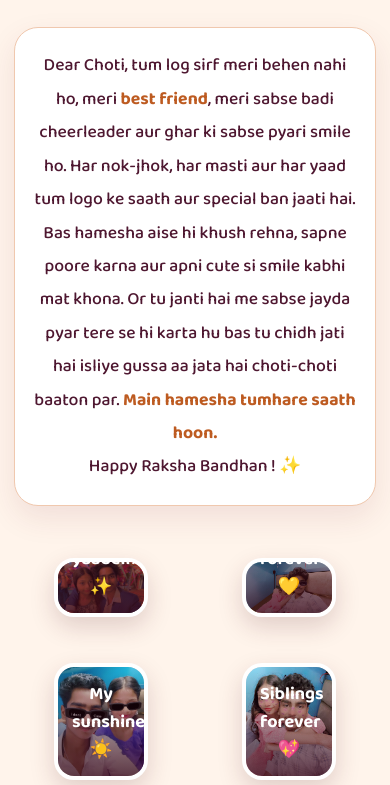
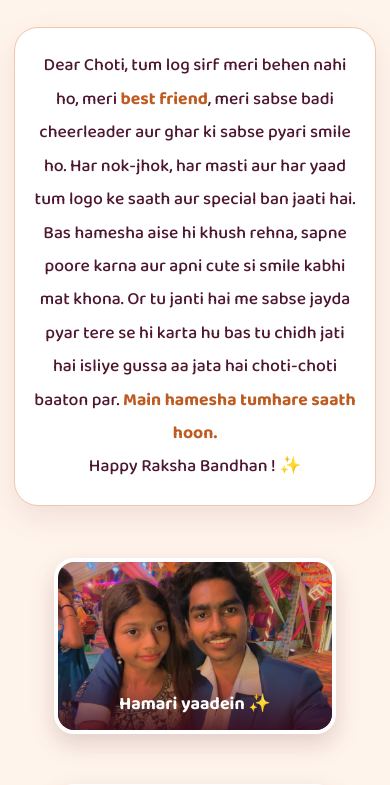
Before and after one commit to abhaychandra984-sys/rakhi, a plain HTML site: page index.html in a window 390 px wide. Shown: the part 266-1051 px from the top of the page. Drawn offline with Linux system fonts and the light colour scheme.

Commit message:
Update index.html

```diff
--- a/index.html
+++ b/index.html
@@ -131,8 +131,9 @@
       }
 
       .gallery {
-        gap: 14px;
-      }
+  grid-template-columns: 1fr;
+  gap: 18px;
+}
 
       .photo {
         border-width: 4px;
```
